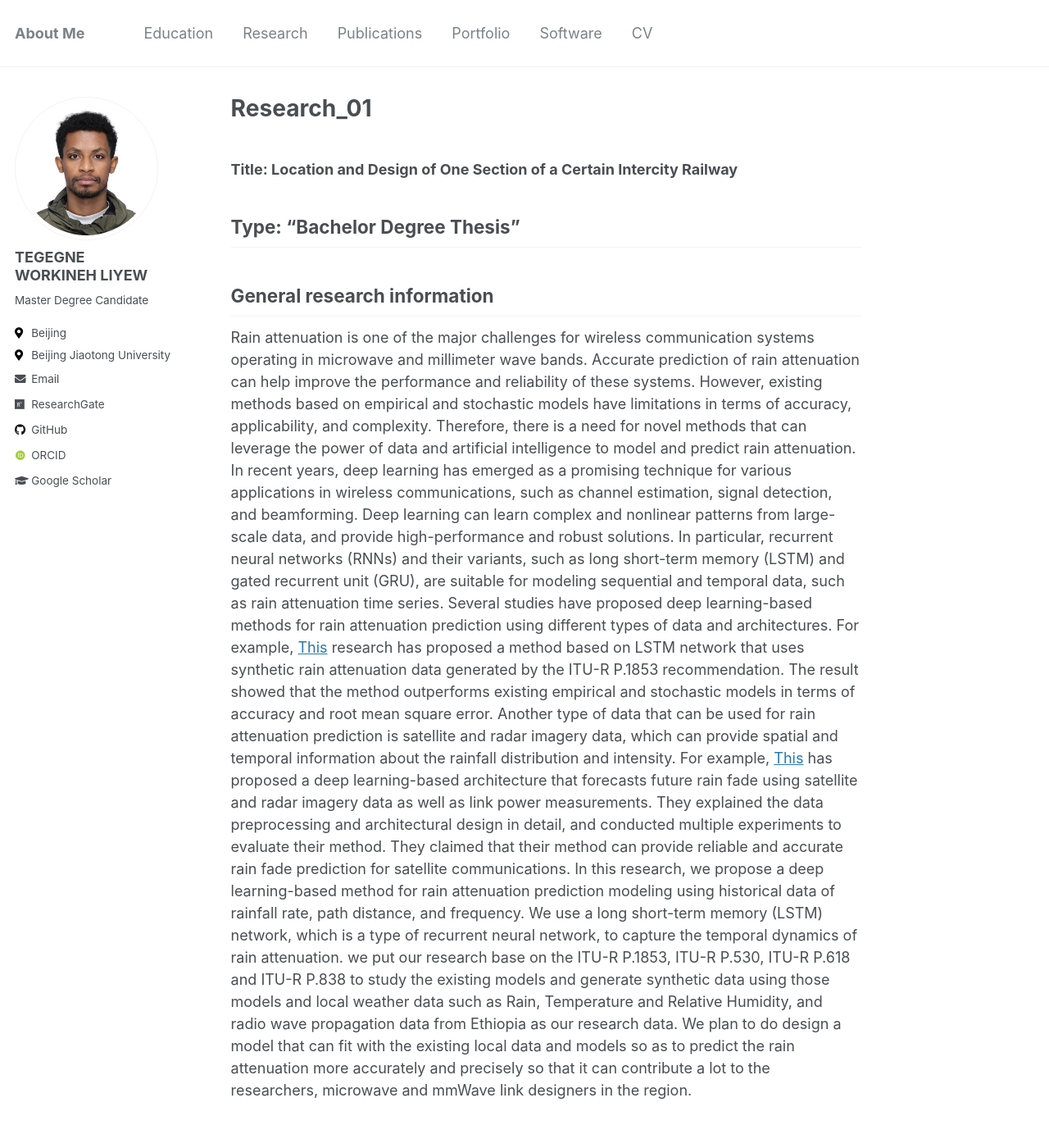
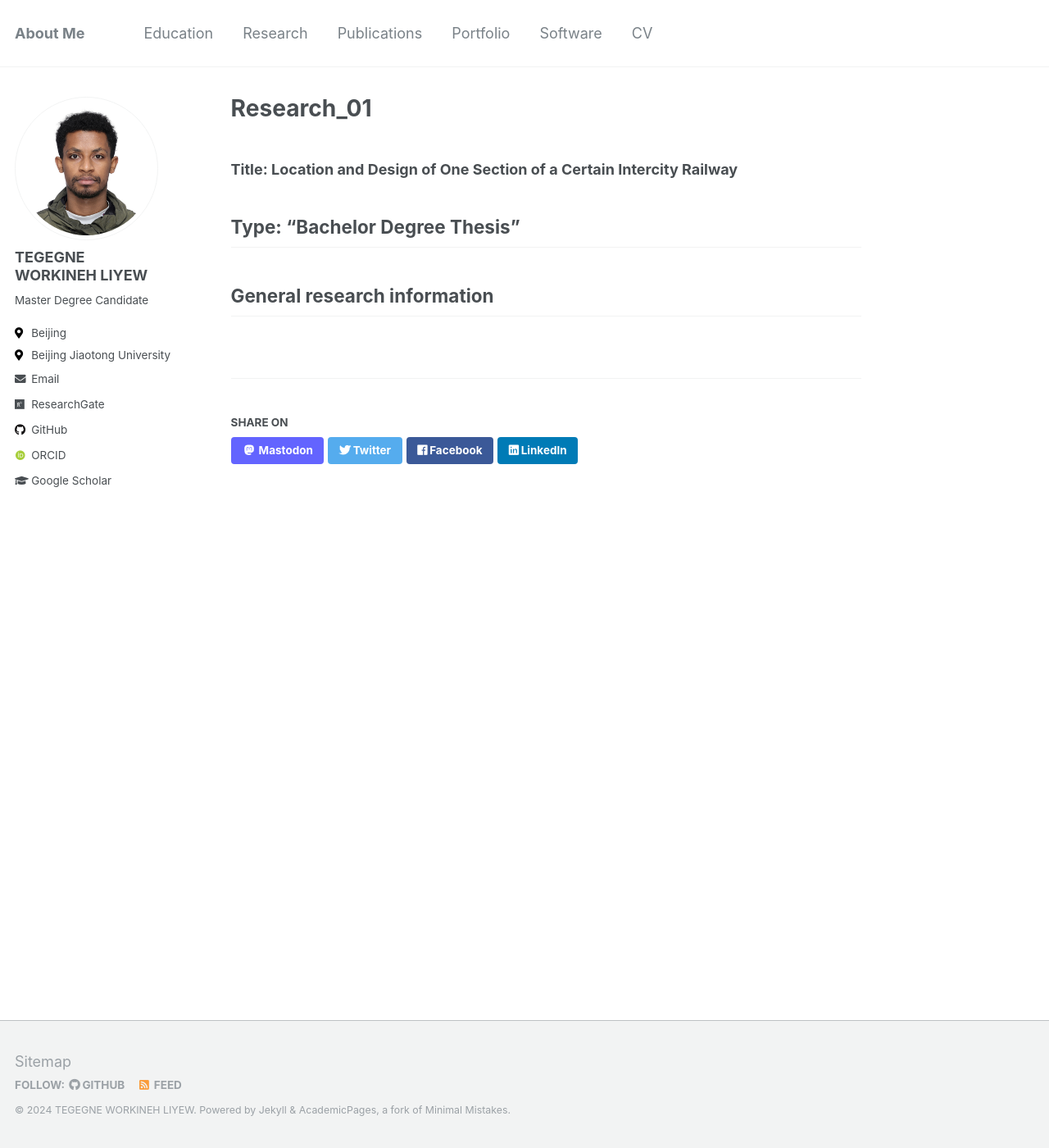
Before and after one commit to Workineh-Liyew/Workineh-Liyew.github.io, a Jekyll site: the page built from _research/Research_01.md, in a window 1280 px wide and 1400 px high. Shown: the whole window at 82% size. Built offline with Jekyll 4.4.1, drawn with Linux system fonts in a browser that asks for light colours; some web fonts are replaced.

Commit message:
check out

```diff
--- a/_research/Research_01.md
+++ b/_research/Research_01.md
@@ -10,9 +10,3 @@ header:
 ### Title: Location and Design of One Section of a Certain Intercity Railway
 ## Type: "Bachelor Degree Thesis"
 ## General research information
-Rain attenuation is one of the major challenges for wireless communication systems operating in microwave and millimeter wave bands. Accurate prediction of rain attenuation can help improve the performance and reliability of these systems. However, existing methods based on empirical and stochastic models have limitations in terms of accuracy, applicability, and complexity. Therefore, there is a need for novel methods that can leverage the power of data and artificial intelligence to model and predict rain attenuation.
-In recent years, deep learning has emerged as a promising technique for various applications in wireless communications, such as channel estimation, signal detection, and beamforming. Deep learning can learn complex and nonlinear patterns from large-scale data, and provide high-performance and robust solutions. In particular, recurrent neural networks (RNNs) and their variants, such as long short-term memory (LSTM) and gated recurrent unit (GRU), are suitable for modeling sequential and temporal data, such as rain attenuation time series.
-Several studies have proposed deep learning-based methods for rain attenuation prediction using different types of data and architectures. For example, [This](https://www.ejece.org/index.php/ejece/article/view/498) research has proposed a method based on LSTM network that uses synthetic rain attenuation data generated by the ITU-R P.1853 recommendation. The result showed that the method outperforms existing empirical and stochastic models in terms of accuracy and root mean square error.
-Another type of data that can be used for rain attenuation prediction is satellite and radar imagery data, which can provide spatial and temporal information about the rainfall distribution and intensity. For example, [This](https://arxiv.org/abs/2110.00695) has proposed a deep learning-based architecture that forecasts future rain fade using satellite and radar imagery data as well as link power measurements. They explained the data preprocessing and architectural design in detail, and conducted multiple experiments to evaluate their method. They claimed that their method can provide reliable and accurate rain fade prediction for satellite communications.
-In this research, we propose a deep learning-based method for rain attenuation prediction modeling using historical data of rainfall rate, path distance, and frequency. We use a long short-term memory (LSTM) network, which is a type of recurrent neural network, to capture the temporal dynamics of rain attenuation.  we put our research base on the ITU-R P.1853, ITU-R P.530, ITU-R P.618 and ITU-R P.838 to study the existing models and generate synthetic data using those models and local weather data such as Rain, Temperature and Relative Humidity, and radio wave propagation data from Ethiopia as our research data.
-We plan to do design a model that can fit with the existing local data and models so as to predict the rain attenuation more accurately and precisely so that it can contribute a lot to the researchers, microwave and mmWave link designers in the region.
```
Also changed, not shown: _pages/research.md (+0 -7 lines).
